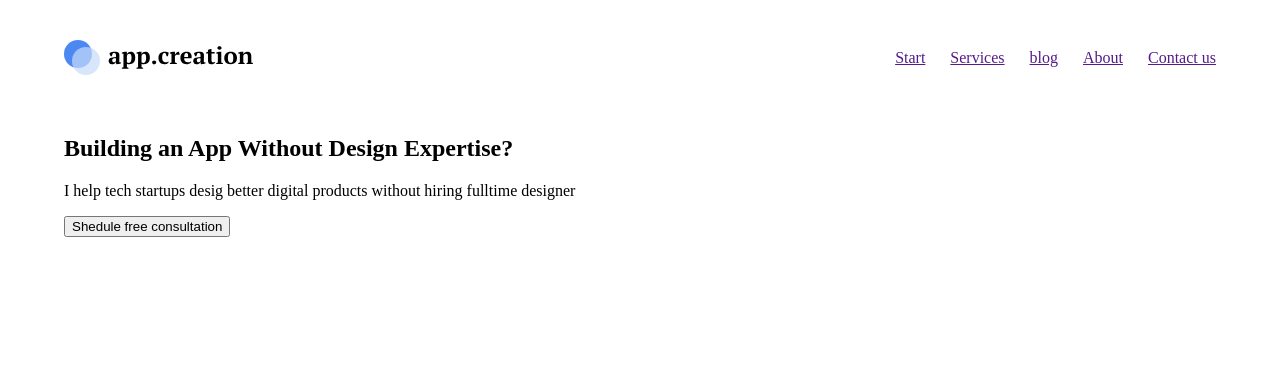
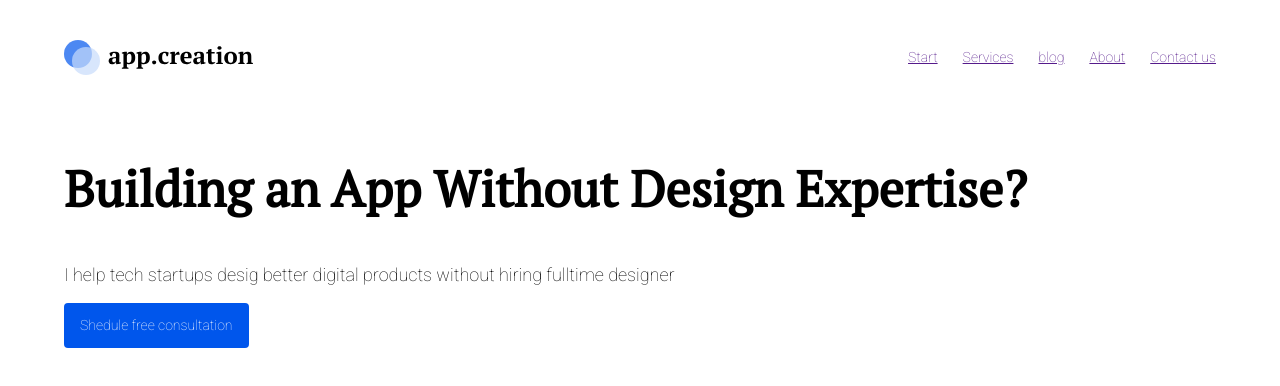
Before and after one commit to WebHeroSchool/kitaye_room, a plain HTML site: page index.html in a window 1280 px wide. Drawn offline with Linux system fonts and the light colour scheme.

Commit message:
fix styles
added fonts to elements

```diff
--- a/styles.css
+++ b/styles.css
@@ -32,4 +32,31 @@ body {
 
 .header__nav-link {
   margin-left: 25px;
+  font-family: Roboto;
+  font-size: 14px;
+  line-height: 16.41px;
 }
+
+.main__title {
+  font-family: pt_serifregular;
+  font-size: 50px;
+  line-height: 66.25px;
+}
+
+.main__text {
+  font-family: roboto;
+  font-size: 18px;
+  line-height: 21.09px;
+}
+
+.main__button {
+  font-family: roboto;
+  background-color: #0056EC;
+  font-size: 14px;
+  border-radius: 4px;
+  Line-height: 16.41px;
+  padding: 14px 16px;
+  color: white;
+  border: none;
+  outline: none;
+}
```
Also changed, not shown: fonts.css (+0 -7 lines).
